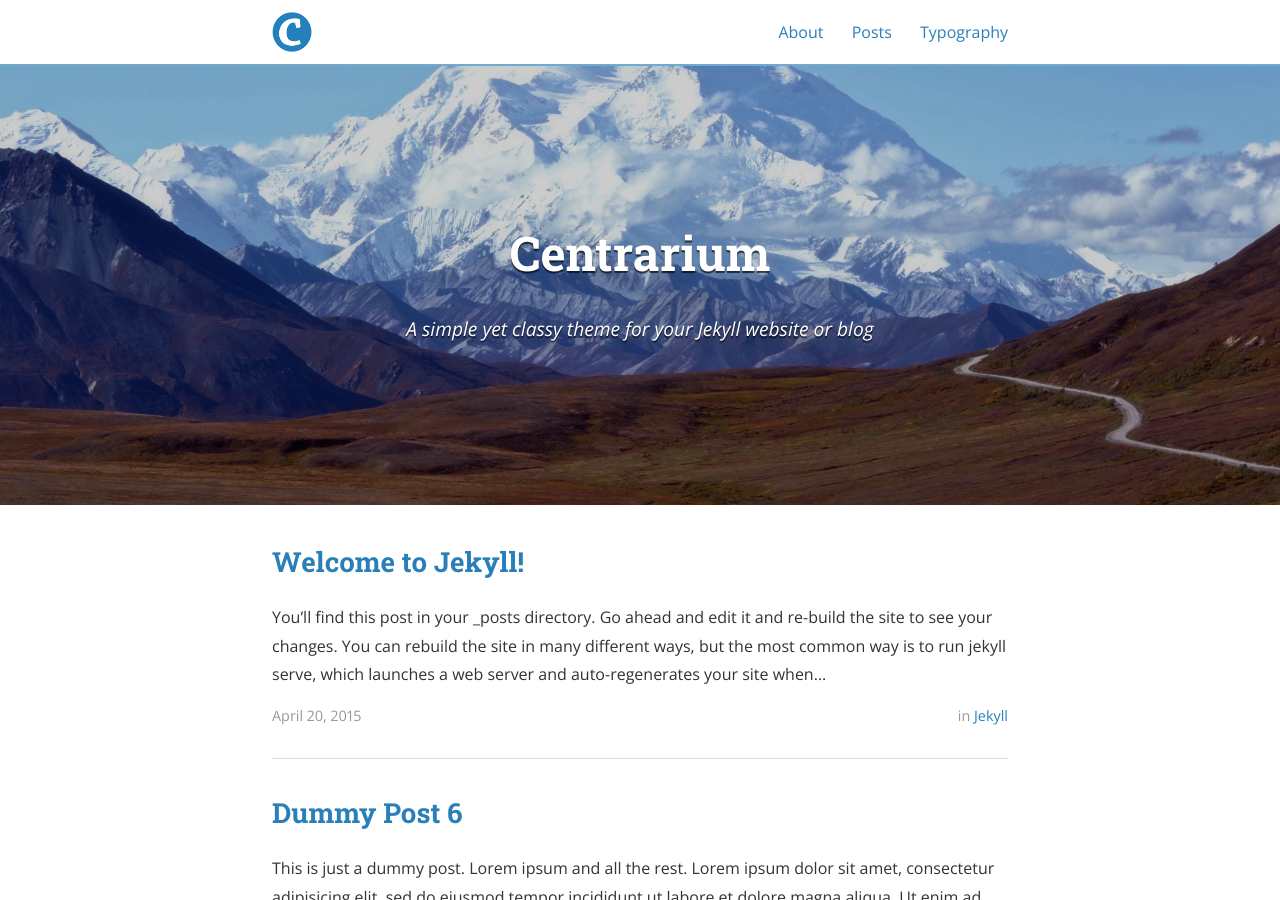
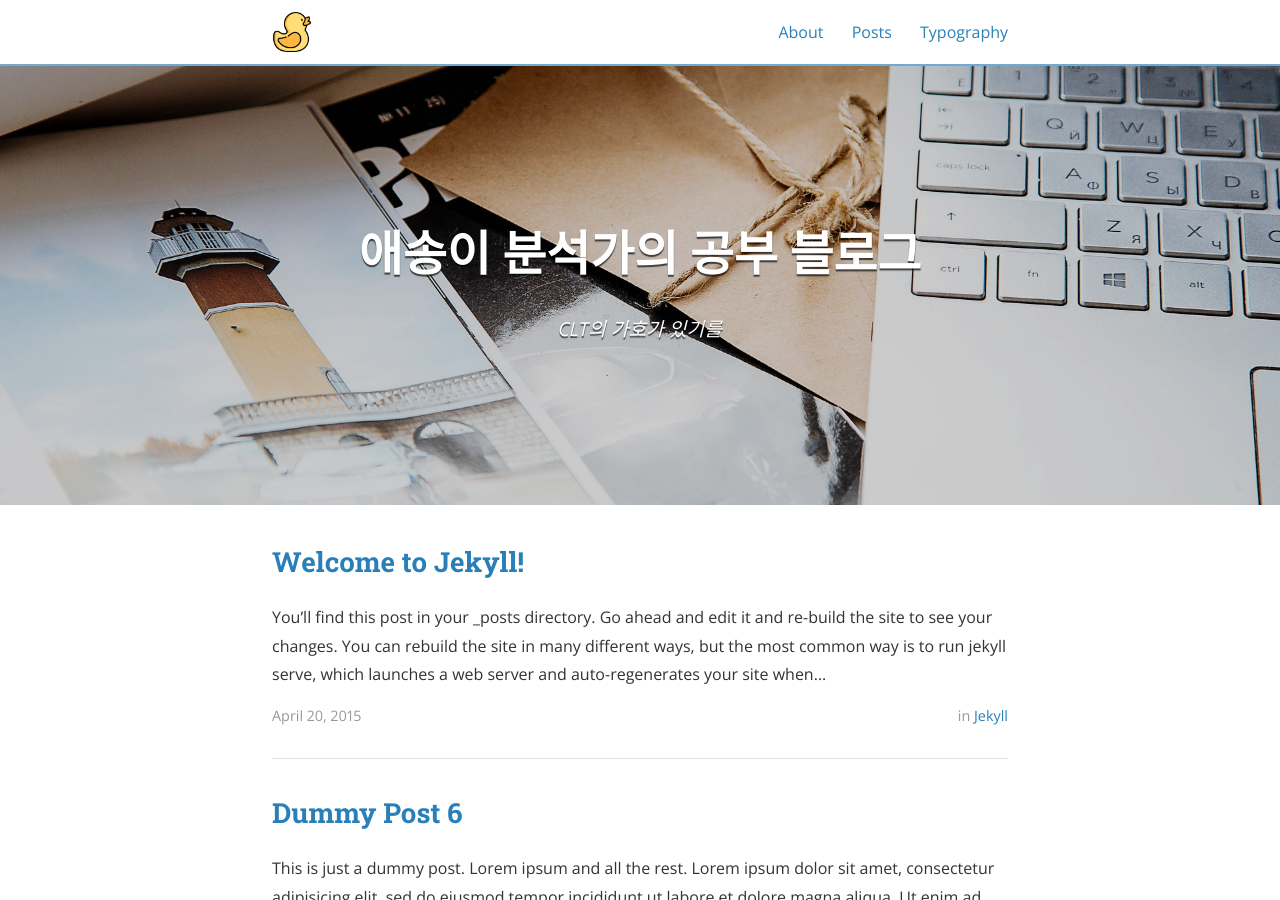
Before and after one commit to blessedby-clt/blessedby-clt.github.io, a Jekyll site: the page built from index.html, in a window 1280 px wide and 900 px high. Built offline with Jekyll 4.4.1, drawn with Linux system fonts in a browser that asks for light colours; nearby versions of some CDN libraries; the list of posts is cut into pages by our own code; some of the changed text lies outside the part shown.

Commit message:
커스터마이즈1 끝!

```diff
--- a/_config.yml
+++ b/_config.yml
@@ -9,10 +9,10 @@ exclude:
   - "/vendor/"
 
 # Site settings
-title: Centrarium
-subtitle: "A simple yet classy theme for your Jekyll website or blog"
-email: blcentra@gmail.com
-name: Ben Centra
+title: 애송이 분석가의 공부 블로그
+subtitle: "CLT의 가호가 있기를"
+email: sinrakr1@gmail.com
+name: 오리
 description: >
   A simple yet classy theme for your Jekyll website or blog.
 # Base URL of site (i.e. /blog). It should always start with a slash,
@@ -20,8 +20,8 @@ description: >
 # root of your server.
 baseurl: "" # the subpath of your site, e.g. /blog/
 url: "blessedby-clt.github.io/" # the base hostname & protocol for your site
-cover: "/assets/header_image.jpg"
-logo: "/assets/logo.png"
+cover: "/assets/background-5060836_1920.jpg"
+logo: "/assets/rubber-duck.png"
 
 # Build settings
 markdown: kramdown
```
Also changed, not shown: assets/background-5060836_1920.jpg (added), assets/rubber-duck.png (added), 1 other file.
